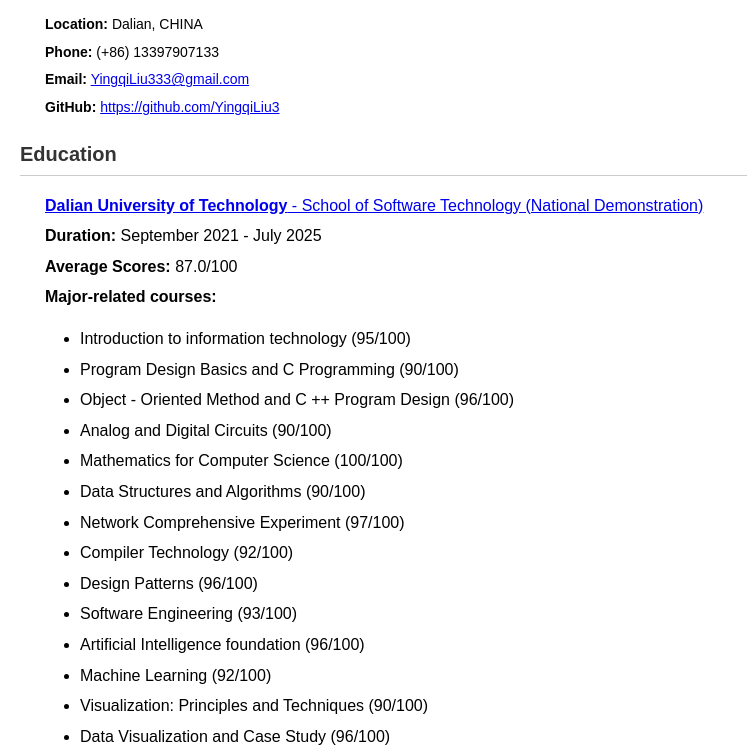
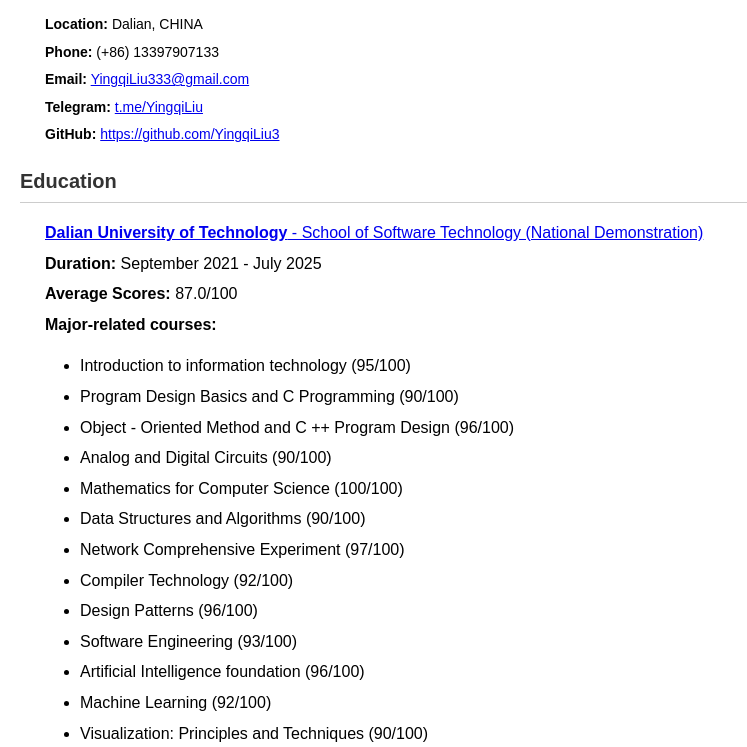
Before and after one commit to YingqiLiu3/YingqiLiu3.github.io, a plain HTML site: page index.html in a window 1280 px wide. Shown: the part 61-808 px from the top of the page, without its empty margins (0-747 px from the left). Drawn offline with Linux system fonts and the light colour scheme.

Commit message:
Version 1.2.2

```diff
--- a/index.html
+++ b/index.html
@@ -55,6 +55,7 @@
         <p><strong>Location:</strong> Dalian, CHINA</p>
 		<p><strong>Phone:</strong> (+86) 13397907133</p>
         <p><strong>Email:</strong> <a href="mailto:YingqiLiu333@gmail.com" target="_blank">YingqiLiu333@gmail.com</a></p>
+		<p><strong>Telegram:</strong> <a href="https://t.me/YingqiLiu" target="_blank">t.me/YingqiLiu</a></p>
         <p><strong>GitHub:</strong> <a href="https://github.com/YingqiLiu3" target="_blank">https://github.com/YingqiLiu3</a></p>
     </div>
 
```
